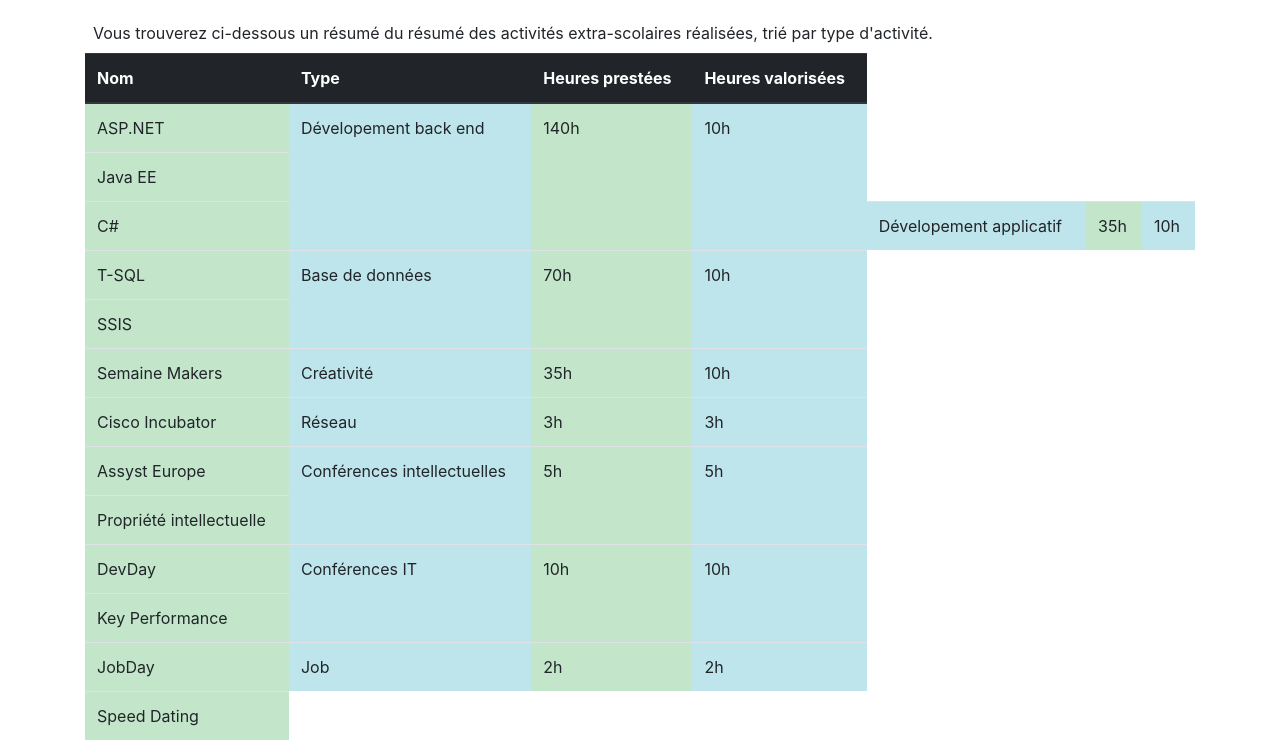
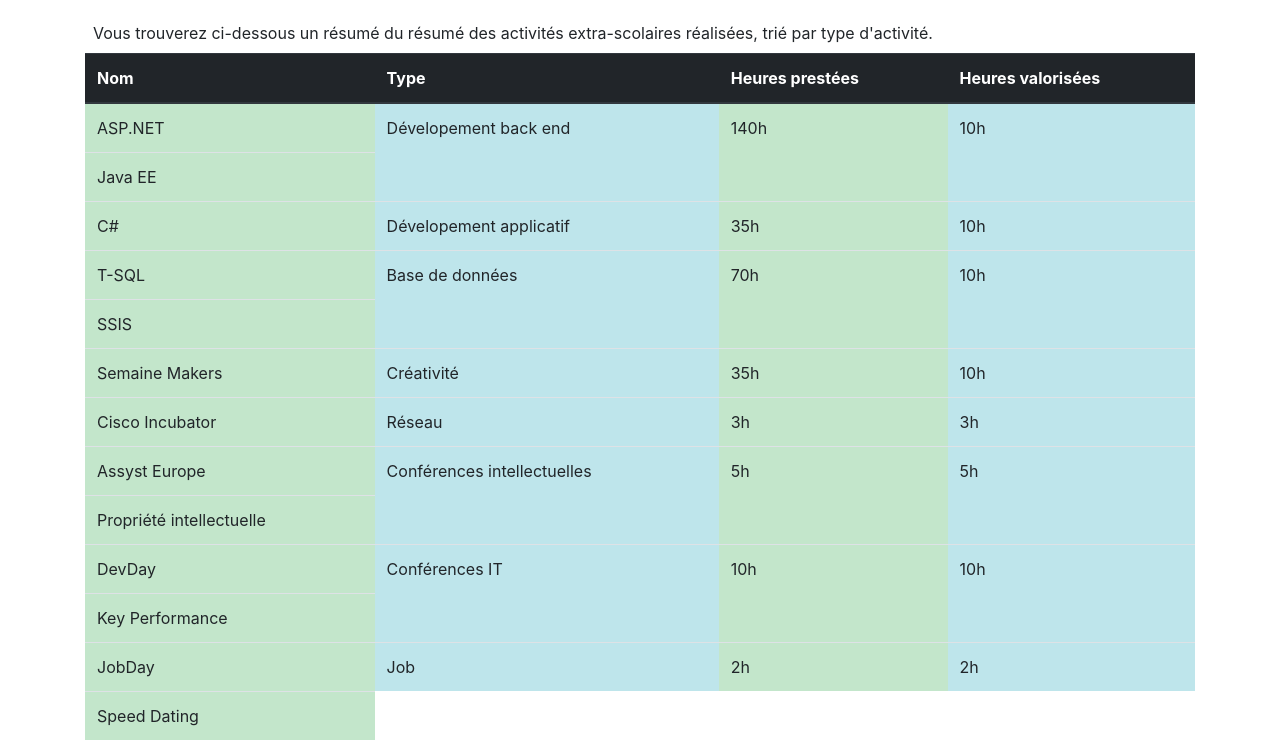
Before and after one commit to mcnadia/mcnadia.github.io, a website with bundled scripts: page index.html in a window 1280 px wide. Shown: the part 3557-4310 px from the top of the page. Built offline with nearby package versions, Linux system fonts and the light colour scheme; grey boxes are pictures that could not be loaded.

Commit message:
update index.html

```diff
--- a/index.html
+++ b/index.html
@@ -257,9 +257,9 @@
 
                     <tr>
                         <td class="table-success">ASP.NET</td>
-                        <td rowspan="3" class="table-info">Dévelopement back end</td>
-                        <td rowspan="3" class="sum-real-hours table-success">140h</td>
-                        <td rowspan="3" class="sum-hours table-info">10h</td>
+                        <td rowspan="2" class="table-info">Dévelopement back end</td>
+                        <td rowspan="2" class="sum-real-hours table-success">140h</td>
+                        <td rowspan="2" class="sum-hours table-info">10h</td>
                     </tr>
 
                     <tr>
```
